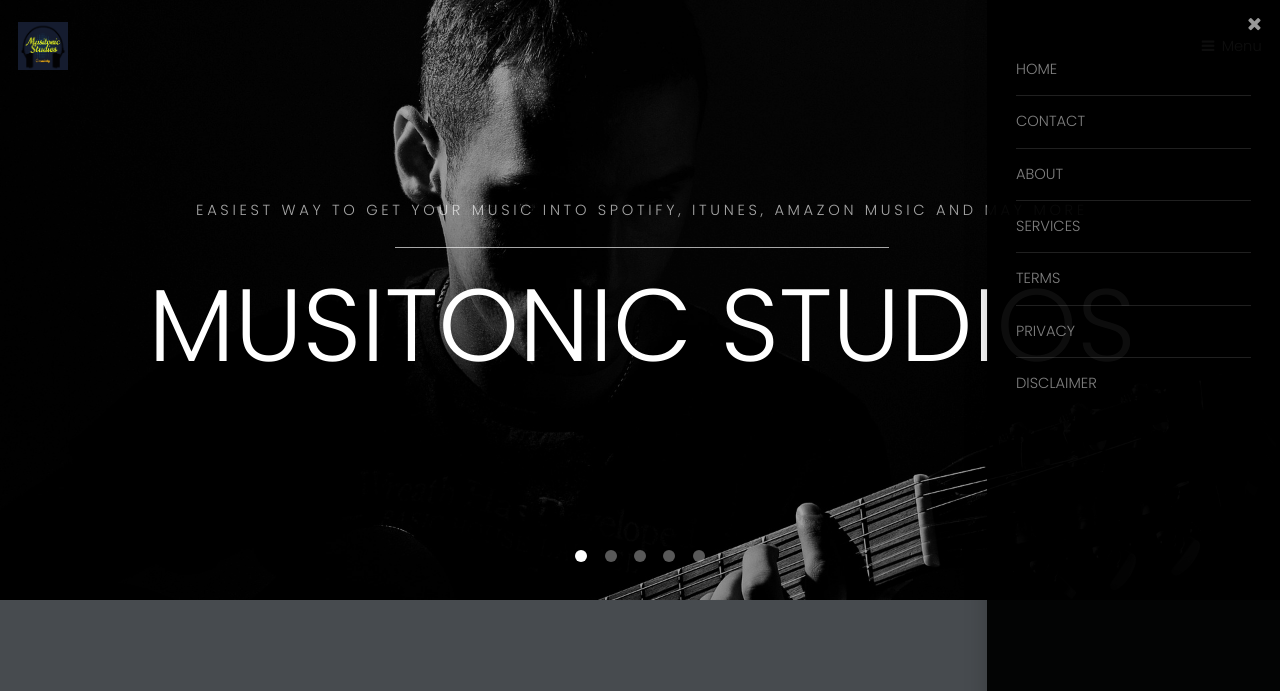
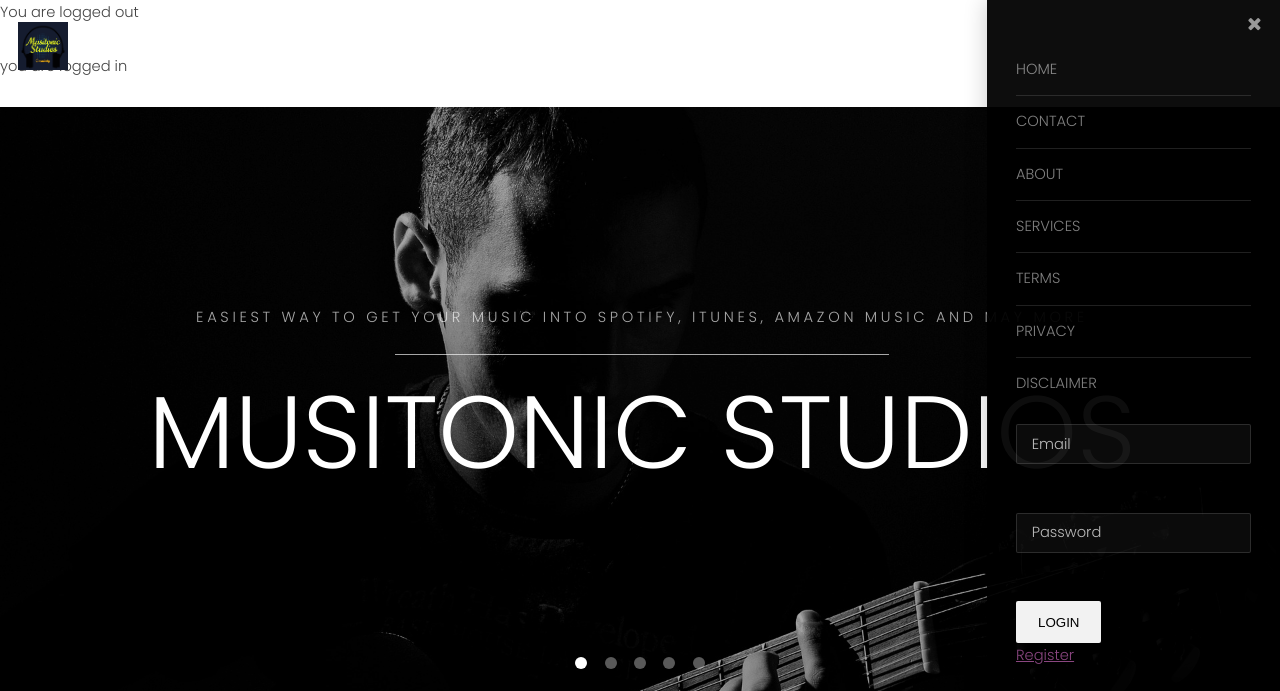
Before and after one commit to noobmasterbala/musitonic, a PHP site: page / in a window 1280 px wide, after a click on "Menu". Shown: the top 691 px of the page. Run offline with PHP 8.4, Linux system fonts and the light colour scheme.

Commit message:
minor updates

```diff
--- a/assets/php/login.php
+++ b/assets/php/login.php
@@ -64,12 +64,12 @@
 }
 </style>
 <div class="login">
-<form action="#" method="POST">
+<form action="includes/login.inc.php" method="post">
 <h1>Login</h1>
 <input type="email" name="email" id="email" placeholder="Email" required><br><br>
 <input type="password" name="password" id="password" placeholder="Password" required><br><br>
 <input type="submit" name="submit" id="submit">
-<input type="button" name="register" id="register" value="Register">
+<a href="register.php">Register</a>
 </form>
 </div>
 </body>
--- a/index.html
+++ b/index.html
@@ -23,8 +23,21 @@
 					<li><a href="Privacy.html">Privacy</a></li>
 					<li><a href="Disclaimer.html">Disclaimer</a></li>
 				</ul>
+				<form action="includes/login.inc.php" method="post">
+					<input type="email" name="email" id="email" placeholder="Email" required><br><br>
+					<input type="password" name="password" id="password" placeholder="Password" required><br><br>
+					<button type="submit" name="login-submit">Login</button>
+					<br><a href="register.php">Register</a>
+				</form>
+				<form action="includes/logout.inc.php" method="post">
+					<button type="submit" name="logout-submit">Logout</button>
+				</form>
+
+
+
 			</nav>
-
+			<p>You are logged out</p>
+			<p>you are logged in</p>
 		<!-- Banner -->
 			<section class="banner full">
 				<article>
```
